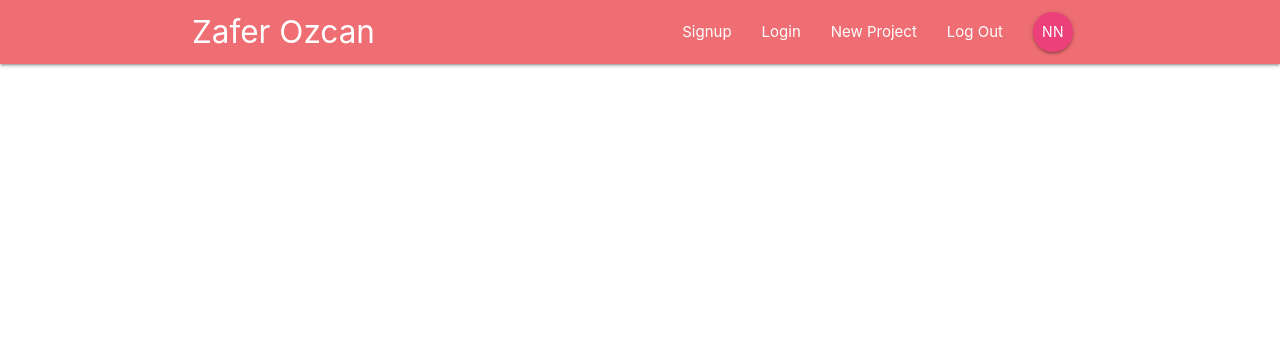
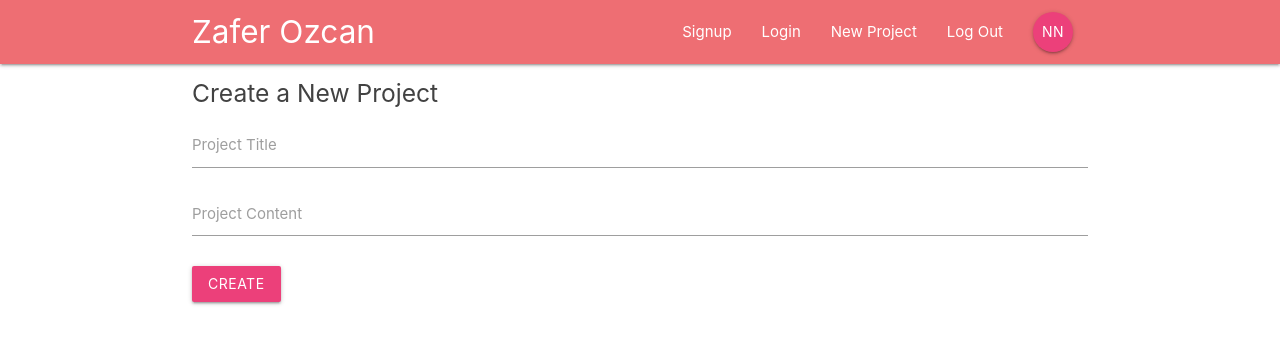
Before and after one commit to zaferozzcan/Dashboard-App, a React (Create React App) app: page /create in a window 1280 px wide. Shown: the top 344 px of the page. Built offline with nearby package versions, Linux system fonts and the light colour scheme.

Commit message:
Add Create Project component

```diff
--- a/src/App.js
+++ b/src/App.js
@@ -1,23 +1,27 @@
-import React, {Component} from 'react';
-import {BrowserRouter, Switch, Route} from 'react-router-dom'
+import React, { Component } from 'react';
+import { BrowserRouter, Switch, Route } from 'react-router-dom'
 import Navbar from './components/layout/Navbar'
 import Dashboard from '../src/components/dashboard/Dashboard'
 import ProjectDetails from "./components/projects/ProjectDetails"
 import SignIn from './components/auth/SignIn'
+import SignUp from './components/auth/SignUp'
+import CreateProject from "./components/projects/CreateProject"
 
 class App extends Component {
     render() {
         return (
             <BrowserRouter>
                 <div className="App">
-                    <Navbar/>
+                    <Navbar />
                     <Switch>
                         <Route exact path='/'
-                            component={Dashboard}/>
+                            component={Dashboard} />
                         <Route path='/project/:id'
-                            component={ProjectDetails}/>
+                            component={ProjectDetails} />
                         <Route path='/signin'
-                            component={SignIn}/>
+                            component={SignIn} />
+                        <Route path='/signup' component={SignUp} />
+                        <Route path='/create' component={CreateProject} />
                     </Switch>
                 </div>
             </BrowserRouter>
--- a/src/components/projects/CreateProject.js
+++ b/src/components/projects/CreateProject.js
@@ -0,0 +1,39 @@
+import React, { Component } from 'react'
+
+class CreateProject extends Component {
+    state = {
+        title: '',
+        content: ''
+    }
+    handleChange = (e) => {
+        this.setState({
+            [e.target.id]: e.target.value
+        })
+    }
+    handleSubmit = (e) => {
+        e.preventDefault();
+        console.log(this.state);
+    }
+    render() {
+        return (
+            <div className="container">
+                <form className="white" onSubmit={this.handleSubmit}>
+                    <h5 className="grey-text text-darken-3">Create a New Project</h5>
+                    <div className="input-field">
+                        <input type="text" id='title' onChange={this.handleChange} />
+                        <label htmlFor="title">Project Title</label>
+                    </div>
+                    <div className="input-field">
+                        <textarea id="content" className="materialize-textarea" onChange={this.handleChange}></textarea>
+                        <label htmlFor="content">Project Content</label>
+                    </div>
+                    <div className="input-field">
+                        <button className="btn pink lighten-1">Create</button>
+                    </div>
+                </form>
+            </div>
+        )
+    }
+}
+
+export default CreateProject
```
